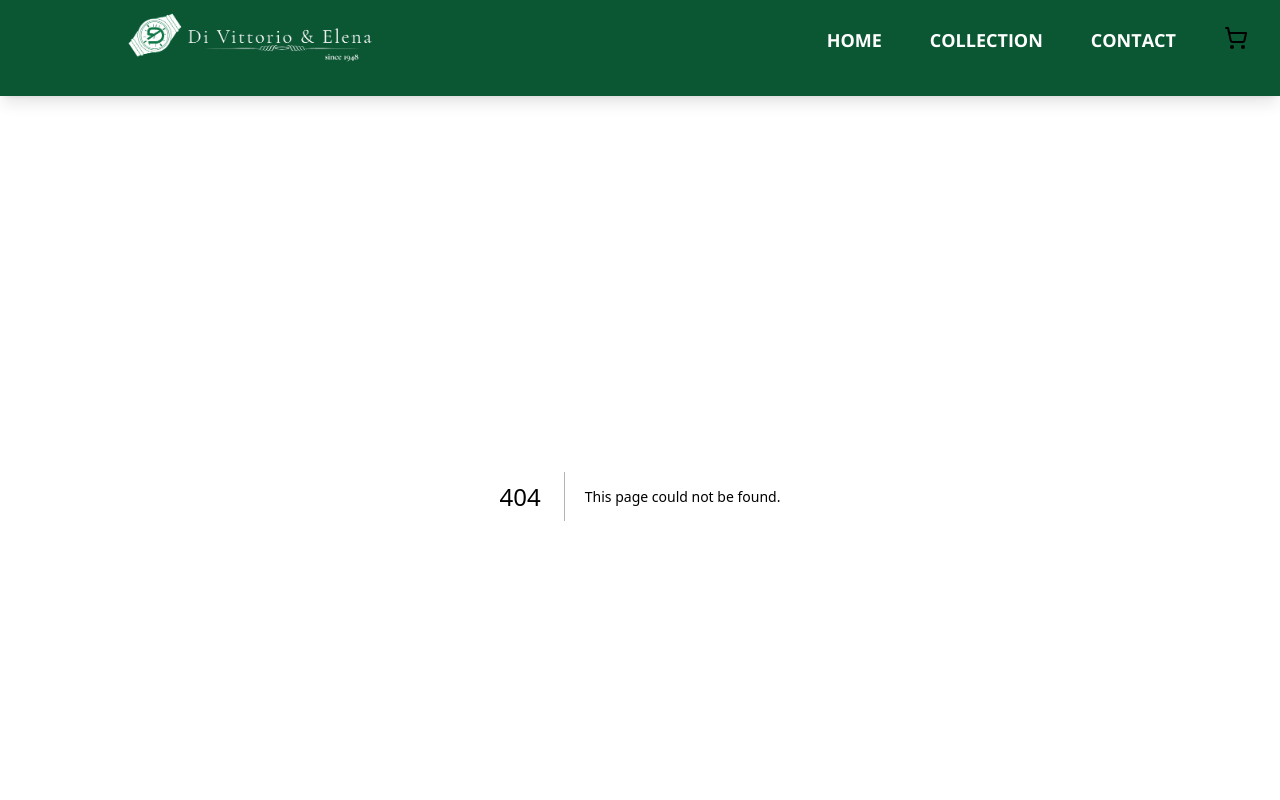
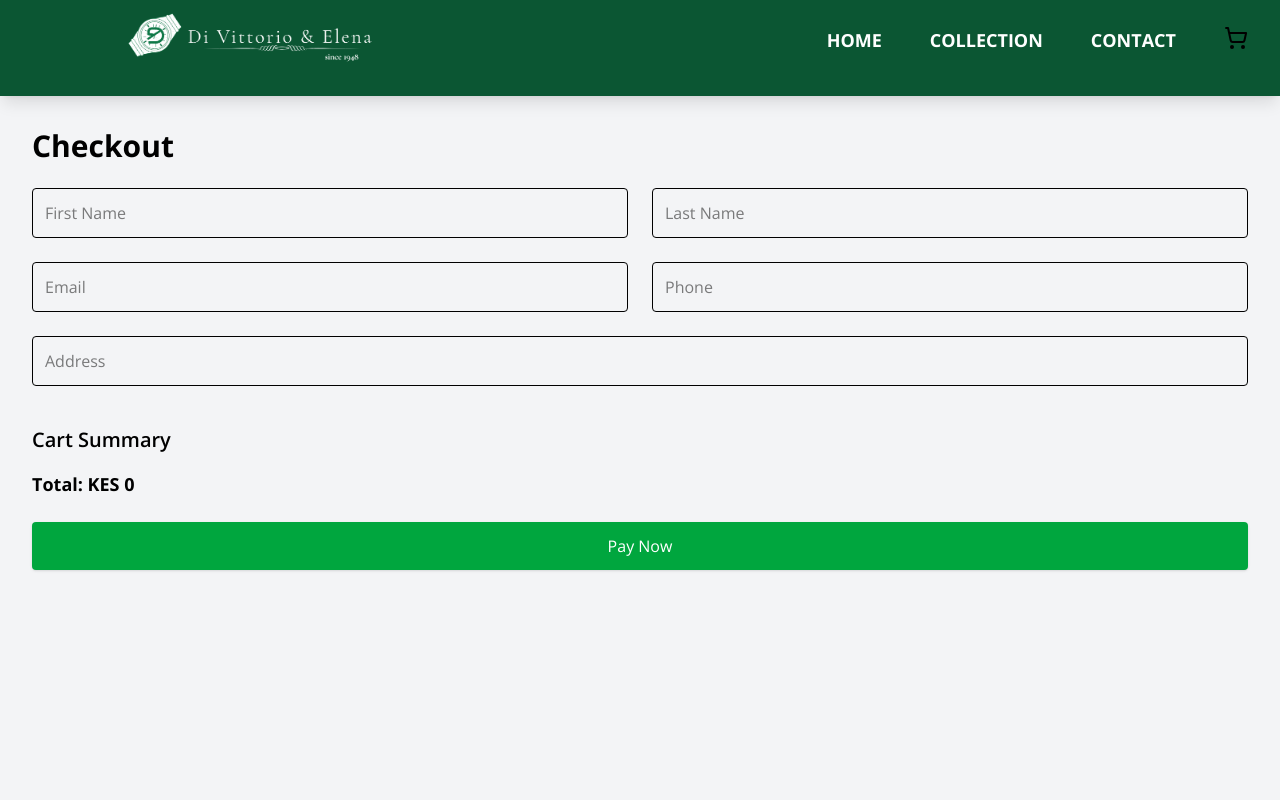
Before and after one commit to chirongaA/watchapp, a Next.js app: page /checkout in a window 1280 px wide. Before the commit this address had no page. Shown: the top 800 px of the page. Built offline with nearby package versions, Linux system fonts and the light colour scheme.

Commit message:
adds the initial stages of the payment API

```diff
--- /dev/null
+++ b/src/app/checkout/page.tsx
@@ -0,0 +1,120 @@
+'use client';
+
+import React, { useState } from 'react';
+import { useCart } from '@/context/CartContext';
+import { useRouter } from 'next/navigation';
+
+const CheckoutPage: React.FC = () => {
+  const { cartItems, getTotalPrice } = useCart();
+  const router = useRouter();
+
+  const [formData, setFormData] = useState({
+    firstName: '',
+    lastName: '',
+    email: '',
+    phone: '',
+    address: ''
+  });
+
+  const handleChange = (e: React.ChangeEvent<HTMLInputElement>) => {
+    const { name, value } = e.target;
+    setFormData(prev => ({ ...prev, [name]: value }));
+  };
+
+  const handleSubmit = async (e: React.FormEvent) => {
+    e.preventDefault();
+
+    const response = await fetch('/api/pesapal/createOrder', {
+      method: 'POST',
+      headers: { 'Content-Type': 'application/json' },
+      body: JSON.stringify({
+        customer: formData,
+        cart: cartItems,
+        total: getTotalPrice()
+      })
+    });
+
+    const data = await response.json();
+    if (data.redirectUrl) {
+      window.location.href = data.redirectUrl;
+    } else {
+      alert('Payment initiation failed');
+    }
+  };
+
+  return (
+    <div className="min-h-screen bg-gray-100 p-8">
+      <h1 className="text-3xl font-bold mb-6">Checkout</h1>
+
+      <form onSubmit={handleSubmit} className="grid grid-cols-1 md:grid-cols-2 gap-6">
+        <input
+          type="text"
+          name="firstName"
+          placeholder="First Name"
+          value={formData.firstName}
+          onChange={handleChange}
+          className="p-3 border rounded"
+          required
+        />
+        <input
+          type="text"
+          name="lastName"
+          placeholder="Last Name"
+          value={formData.lastName}
+          onChange={handleChange}
+          className="p-3 border rounded"
+          required
+        />
+        <input
+          type="email"
+          name="email"
+          placeholder="Email"
+          value={formData.email}
+          onChange={handleChange}
+          className="p-3 border rounded"
+          required
+        />
+        <input
+          type="tel"
+          name="phone"
+          placeholder="Phone"
+          value={formData.phone}
+          onChange={handleChange}
+          className="p-3 border rounded"
+          required
+        />
+        <input
+          type="text"
+          name="address"
+          placeholder="Address"
+          value={formData.address}
+          onChange={handleChange}
+          className="p-3 border rounded col-span-full"
+          required
+        />
+
+        <div className="col-span-full mt-4">
+          <h2 className="text-xl font-semibold mb-2">Cart Summary</h2>
+          <ul className="mb-4">
+            {cartItems.map(item => (
+              <li key={item.id} className="flex justify-between">
+                <span>{item.name} x{item.quantity}</span>
+                <span>KES {item.price * item.quantity}</span>
+              </li>
+            ))}
+          </ul>
+          <p className="text-lg font-bold">Total: KES {getTotalPrice()}</p>
+        </div>
+
+        <button
+          type="submit"
+          className="col-span-full bg-green-600 hover:bg-green-700 text-white py-3 px-6 rounded shadow"
+        >
+          Pay Now
+        </button>
+      </form>
+    </div>
+  );
+};
+
+export default CheckoutPage;
--- a/src/app/contact/page.tsx
+++ b/src/app/contact/page.tsx
@@ -225,7 +225,7 @@ const ContactPage: React.FC = () => {
             Experience our luxury timepieces in person at our flagship showroom in the heart of Nairobi. Our expert consultants are available to help you find the perfect watch for any occasion!
           </p>
           <div className="grid grid-cols-1 md:grid-cols-3 gap-6">
-            <div className="bg-[#bbe2d0] rounded-xl shadow-lg p-6 hover:shadow-2xl transition-shadow duration-300 animate-float">
+            <div className="bg-[#bbe2d0] shadow-lg p-6 hover:shadow-2xl transition-shadow duration-700 animate-pulse">
               <h3 className="font-cormorant text-xl font-semibold text-jet-500 mb-2">
                 Expert Consultation
               </h3>
@@ -233,7 +233,7 @@ const ContactPage: React.FC = () => {
                 Personalized service from certified watch specialists.
               </p>
             </div>
-            <div className="bg-[#bbe2d0] rounded-xl shadow-lg p-6 hover:shadow-2xl transition-shadow duration-300 animate-float delay-100">
+            <div className="bg-[#bbe2d0] shadow-lg p-6 hover:shadow-2xl transition-shadow duration-300 animate-pulse">
               <h3 className="font-cormorant text-xl font-semibold text-jet-500 mb-2">
                 Repair Services
               </h3>
@@ -241,7 +241,7 @@ const ContactPage: React.FC = () => {
                 Professional maintenance and repair for all luxury brands.
               </p>
             </div>
-            <div className="bg-[#bbe2d0] rounded-xl shadow-lg p-6 hover:shadow-2xl transition-shadow duration-300 animate-float delay-200">
+            <div className="bg-[#bbe2d0] shadow-lg p-6 hover:shadow-2xl transition-shadow duration-300 animate-pulse">
               <h3 className="font-cormorant text-xl font-semibold text-jet-500 mb-2">
                 Custom Orders
               </h3>
--- a/src/app/layout.tsx
+++ b/src/app/layout.tsx
@@ -32,7 +32,7 @@ export default function RootLayout({
               </main>
             </CartProvider>
           </WishlistProvider>
-        <footer className="bg-[#2a2e2b] text-white py-4 text-center">
+        <footer className="bg-[#1a1b1a] text-white py-4 text-center">
           <p>&copy; {new Date().getFullYear()} Di VITTORIO & Elena Jewelers.</p>
         </footer>
       </body>
--- a/src/app/page.tsx
+++ b/src/app/page.tsx
@@ -1,14 +1,14 @@
-"use client"
+'use client';
 import React from 'react';
 import Link from 'next/link';
-// import Image from 'next/image';
-// import { Swiper, SwiperSlide } from 'swiper/react';
 import 'swiper/css';
 
 const HomePage: React.FC = () => {
   return (
-    <div className="min-h-screen text-foreground relative overflow-hidden flex items-center justify-start p-8">
+    <div className="min-h-screen text-foreground relative overflow-hidden">
 
+      {/* Hero Section */}
+      <div className="h-screen flex items-center justify-start p-8 relative">
         {/* Background Video */}
         <div className="absolute inset-0 w-full h-full overflow-hidden z-0">
           <video
@@ -18,10 +18,10 @@ const HomePage: React.FC = () => {
             playsInline
             className="w-full h-full object-cover"
           >
-          <source src="/images/vid_1.mp4" type="video/mp4" />
+            <source src="/images/vid_4.mp4" type="video/mp4" />
             Your browser does not support the video tag.
           </video>
-        <div className="absolute inset-0 bg-background/20 backdrop-md"/>
+          <div className="absolute inset-0 bg-background/20 backdrop-md" />
         </div>
 
         {/* Content */}
@@ -50,9 +50,27 @@ const HomePage: React.FC = () => {
           </div>
         </div>
 
-      {/* Decorative Elements */}
+        {/* Decorative Scroll Cue */}
         <div className="absolute bottom-8 left-1/2 transform -translate-x-1/2 z-10">
           <div className="w-1 h-16 bg-black opacity-50 rounded-full animate-pulse"></div>
+        </div>
+      </div>
+
+      {/* Scrollable Video Carousel Section */}
+      <div className="w-full bg-[#0b5633] py-10 px-8">
+        <div className="flex space-x-10 overflow-x-auto pb-0">
+          {['vid_2.mp4', 'vid_3.mp4', 'vid_1.mp4', 'vid_5.mp4'].map((src, index) => (
+            <video
+              key={index}
+              src={`/images/${src}`}
+              autoPlay
+              loop
+              muted
+              playsInline
+              className="w-[425px] h-[275px] rounded-lg shadow-lg object-cover flex-shrink-0"
+            />
+          ))}
+        </div>
       </div>
     </div>
   );
```
Also changed, not shown: src/types/index.ts (+8 -0 lines). Lines whose indentation alone changed are shown as unchanged.
